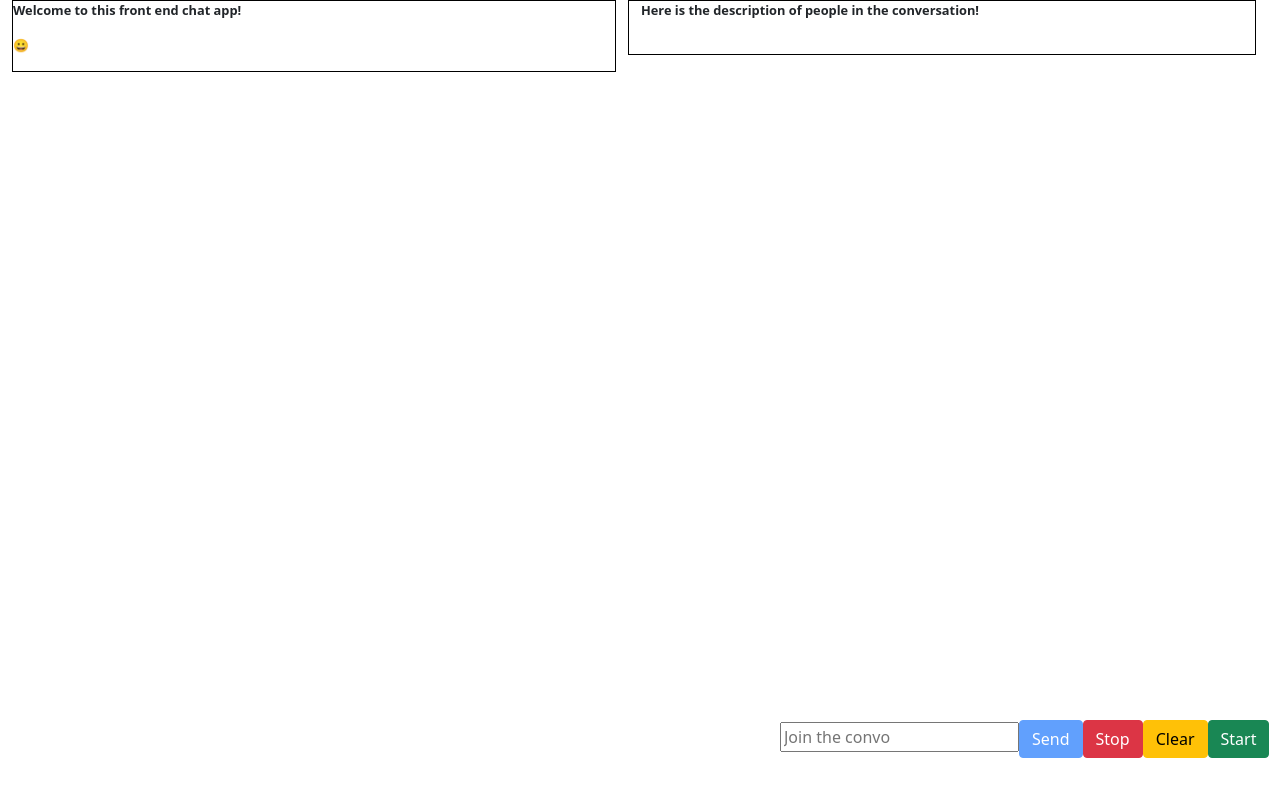
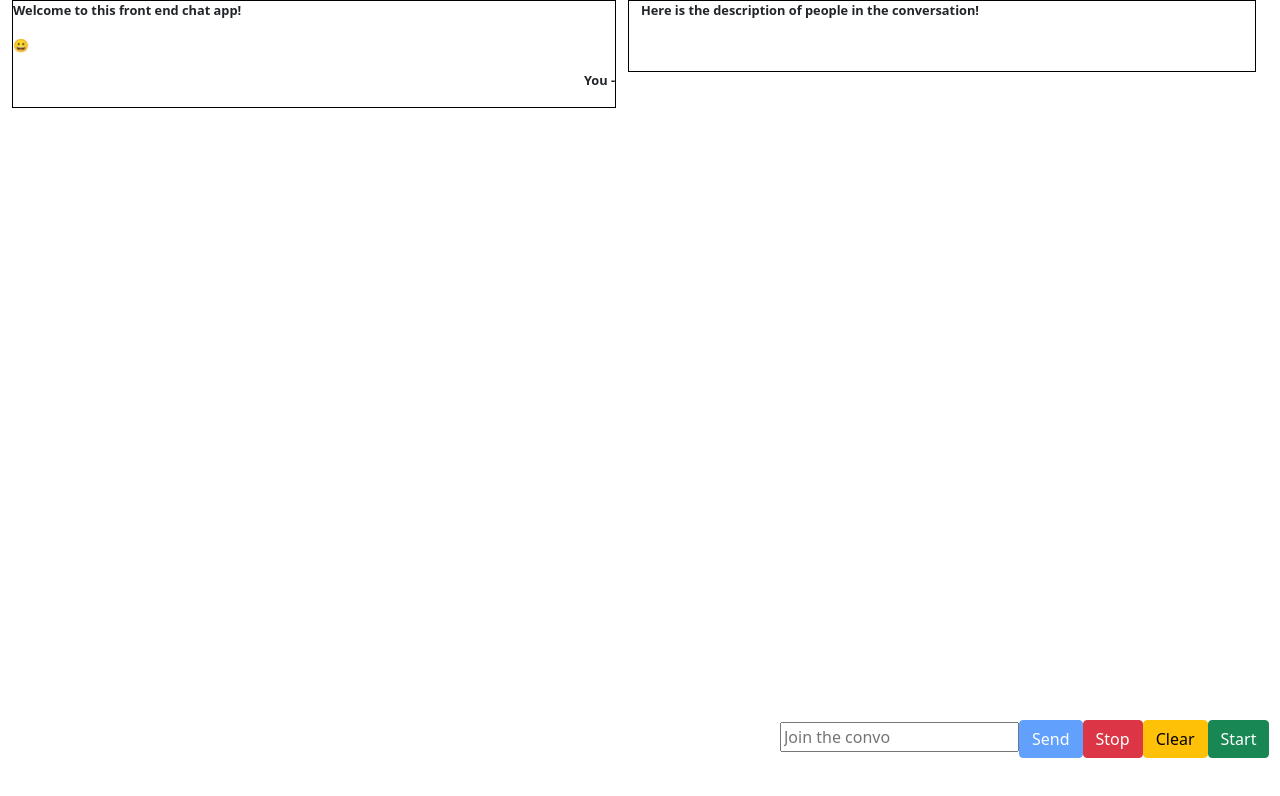
Before and after one commit to darshan-k3/vue-bootstrap-chat-v2, a Vue app: page / in a window 1280 px wide. Shown: the top 796 px of the page. Built offline with nearby package versions, Linux system fonts and the light colour scheme.

Commit message:
right-align messages

```diff
--- a/src/App.vue
+++ b/src/App.vue
@@ -105,7 +105,10 @@ export default{
           <div class="col-md ">
             <p id="conversation" v-for="c in currentConversation">{{c.convLine}}</p>
             <p>&#x1F600</p>
-            <p id="newMessage" v-for="m in userMessages">{{m.message}}</p>
+            <div class="myMessages">
+              <p id="newMessage" v-for="m in userMessages">{{"You - " + m.message}}</p>
+            </div>
+
           </div>
           <div class="col-md ">
 
--- a/src/assets/styles.css
+++ b/src/assets/styles.css
@@ -4,6 +4,9 @@
 
     min-width:  100%;
     min-height: 100%;
+ }
+ .myMessages{
+  text-align: right;
  }
 
  .col{
```
